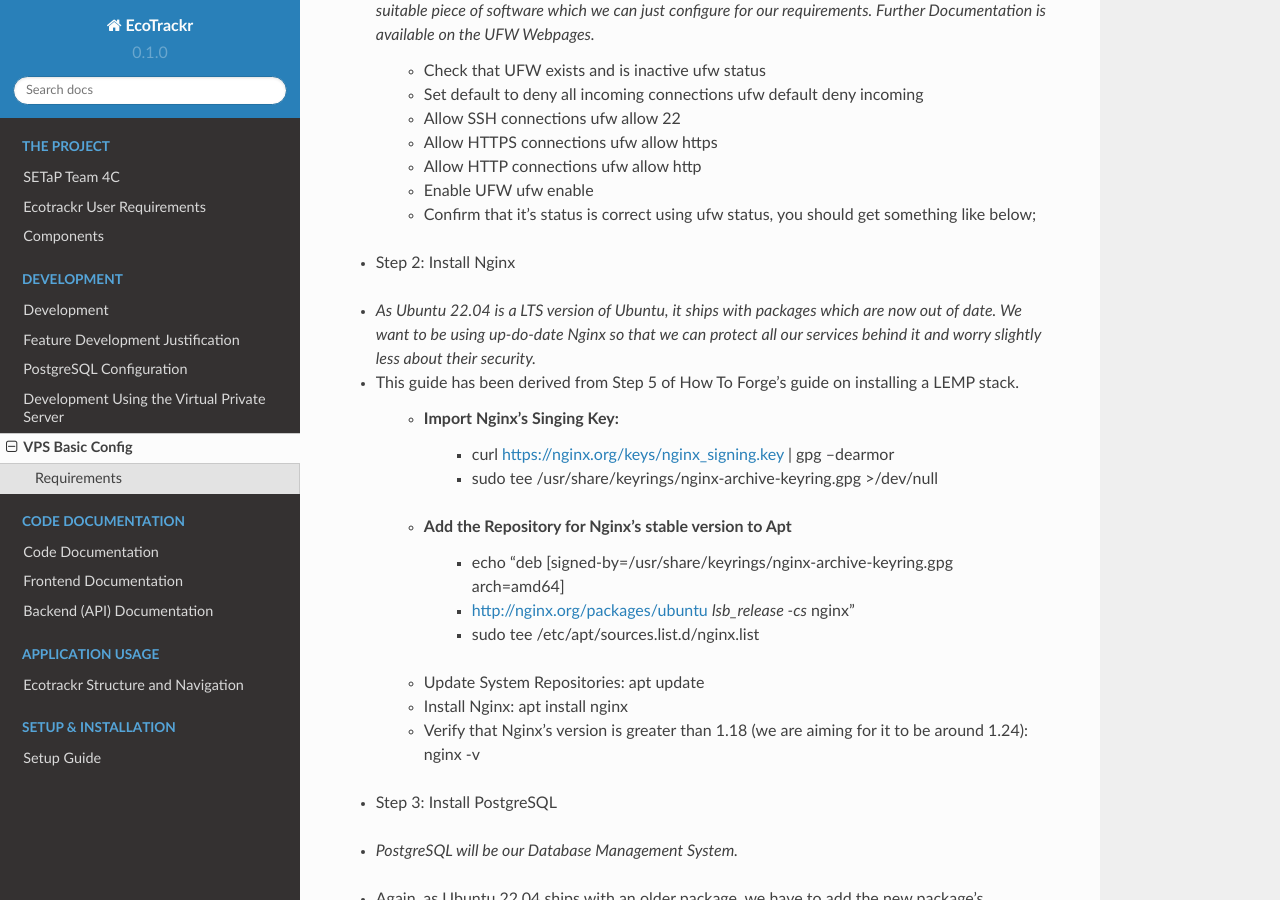
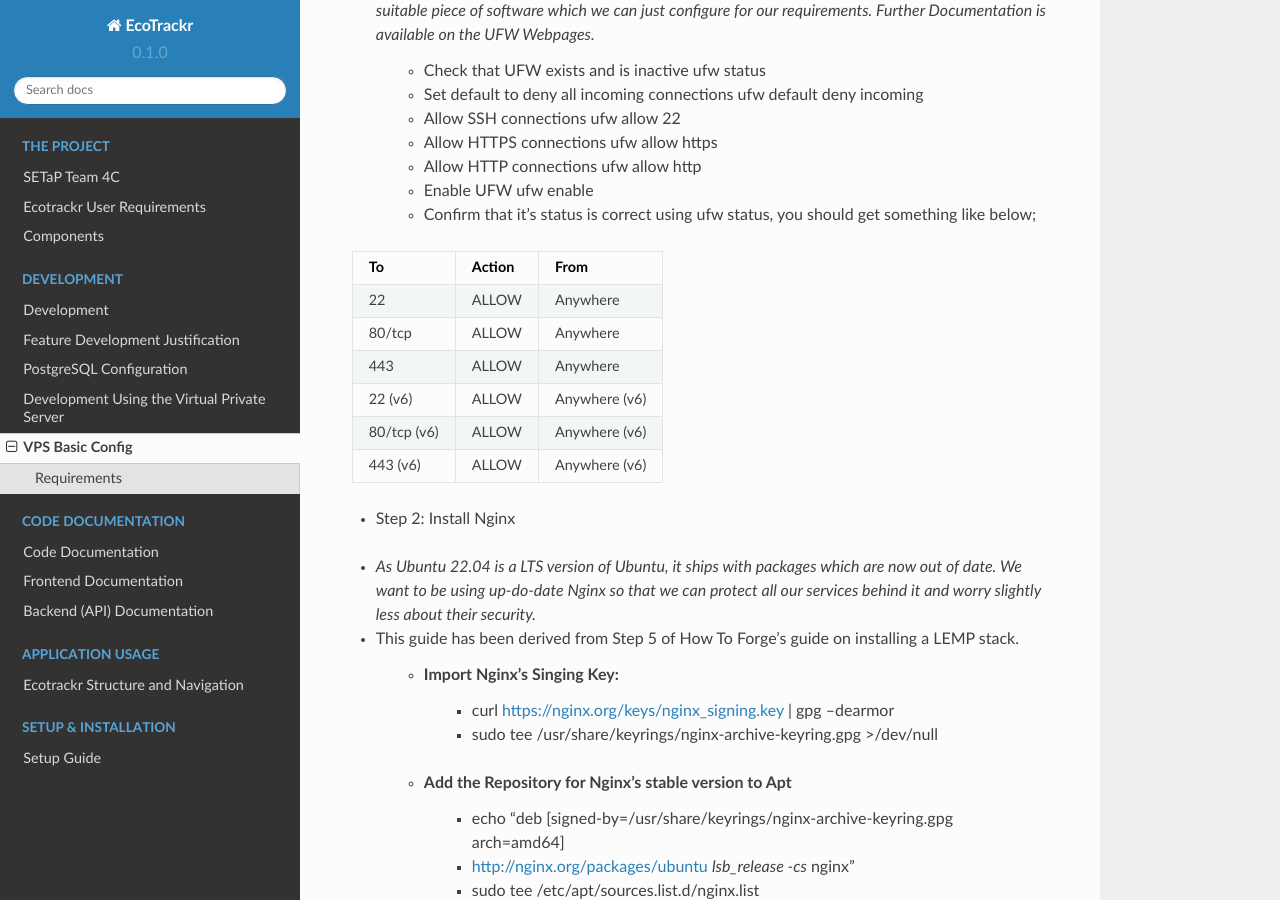
Before and after one commit to setap4c/readthedocs, a Sphinx documentation site: the page built from docs/source/dev/vps-setup.rst, in a window 1280 px wide and 900 px high, scrolled down 481 px. Built offline with Sphinx 7.4.7 and the Read the Docs theme 2.0.0, drawn with Linux system fonts in a browser that asks for light colours; part of the change alters nothing that is shown.

Commit message:
I hope i dont break this.

```diff
--- a/docs/source/dev/vps-setup.rst
+++ b/docs/source/dev/vps-setup.rst
@@ -21,21 +21,31 @@ Requirements
     * Enable UFW ufw enable
     * Confirm that it's status is correct using ufw status, you should get something like below;
 
-    +---------+---------+-----------+
-    | To      | Action  | From      |
-    +=========+=========+===========+
-    | 22      | ALLOW   | Anywhere  |
-    +---------+---------+-----------+
-    | 80/tcp  | ALLOW   | Anywhere  |
-    +---------+---------+-----------+
-    | 443     | ALLOW   | Anywhere  |
-    +---------+---------+-----------+
-    | 22 (v6) | ALLOW  | Anywhere (v6) |
-    +---------+---------+-----------+
-    | 80/tcp (v6) | ALLOW | Anywhere (v6) |
-    +---------+---------+-----------+
-    | 443 (v6) | ALLOW | Anywhere (v6) |
-    +---------+---------+-----------+
+.. list-table::
+   :header-rows: 1
+
+   * - To
+     - Action
+     - From
+   * - 22
+     - ALLOW
+     - Anywhere
+   * - 80/tcp
+     - ALLOW
+     - Anywhere
+   * - 443
+     - ALLOW
+     - Anywhere
+   * - 22 (v6)
+     - ALLOW
+     - Anywhere (v6)
+   * - 80/tcp (v6)
+     - ALLOW
+     - Anywhere (v6)
+   * - 443 (v6)
+     - ALLOW
+     - Anywhere (v6)
+
 
 * Step 2: Install Nginx
 - *As Ubuntu 22.04 is a LTS version of Ubuntu, it ships with packages which are now out of date. We want to be using up-do-date Nginx so that we can protect all our services behind it and worry slightly less about their security.*
```
